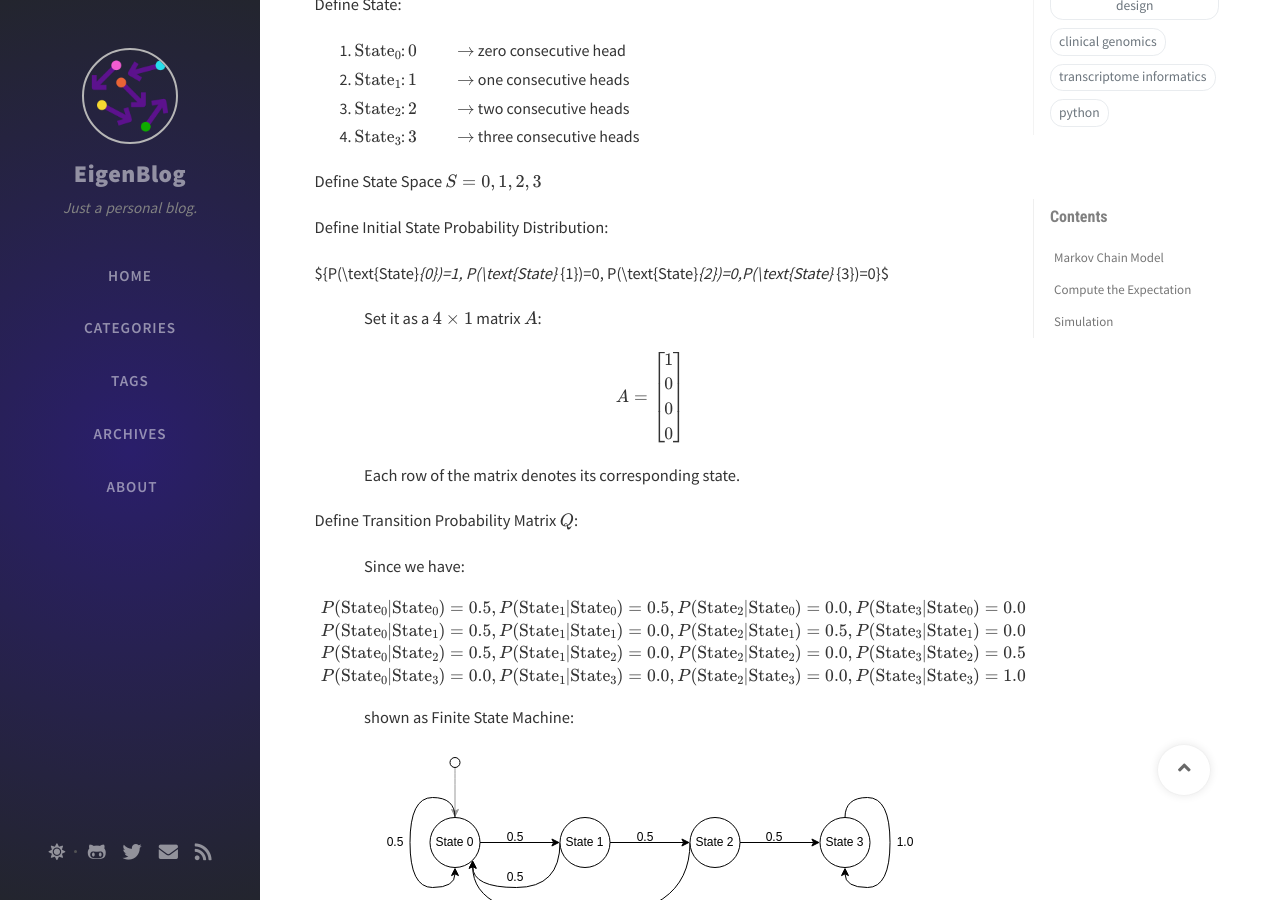
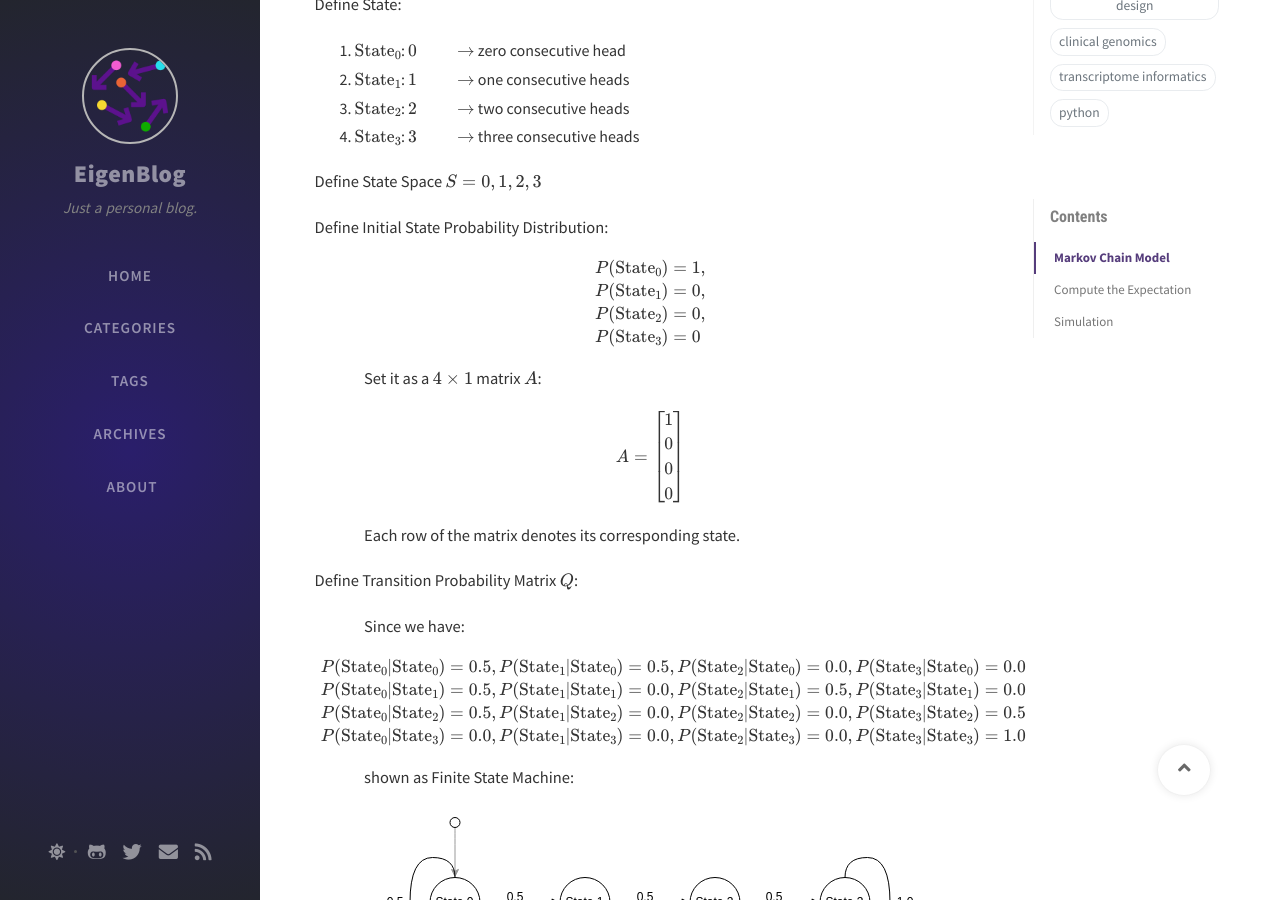
Before and after one commit to NatureGeorge/eigenblog, a Jekyll site: the page built from _posts/2020-10-14-markov-chain-exercise.md, in a window 1280 px wide and 900 px high, scrolled down 604 px. Built offline with Jekyll 4.4.1, drawn with Linux system fonts in a browser that asks for light colours; nearby versions of some CDN libraries; formulas are drawn with MathJax 3; comment, search, counter and statistics services are not loaded.

Commit message:
🙃Add missing pictures

```diff
--- a/_posts/2020-10-14-markov-chain-exercise.md
+++ b/_posts/2020-10-14-markov-chain-exercise.md
@@ -28,7 +28,14 @@ Define State Space $S = \{0, 1, 2, 3\}$
 
 Define Initial State Probability Distribution:
 
-$\{P(\text{State}_{0})=1, P(\text{State}_{1})=0, P(\text{State}_{2})=0,P(\text{State}_{3})=0\}$
+$$
+\begin{aligned}
+    P(\text{State}_{0})&=1, \\
+    P(\text{State}_{1})&=0, \\
+    P(\text{State}_{2})&=0, \\
+    P(\text{State}_{3})&=0
+\end{aligned}
+$$
 
 &emsp;&emsp;&emsp;Set it as a $4\times1$ matrix $A$:
 
```
Also changed, not shown: assets/img/p_of_b_3.svg (added).
